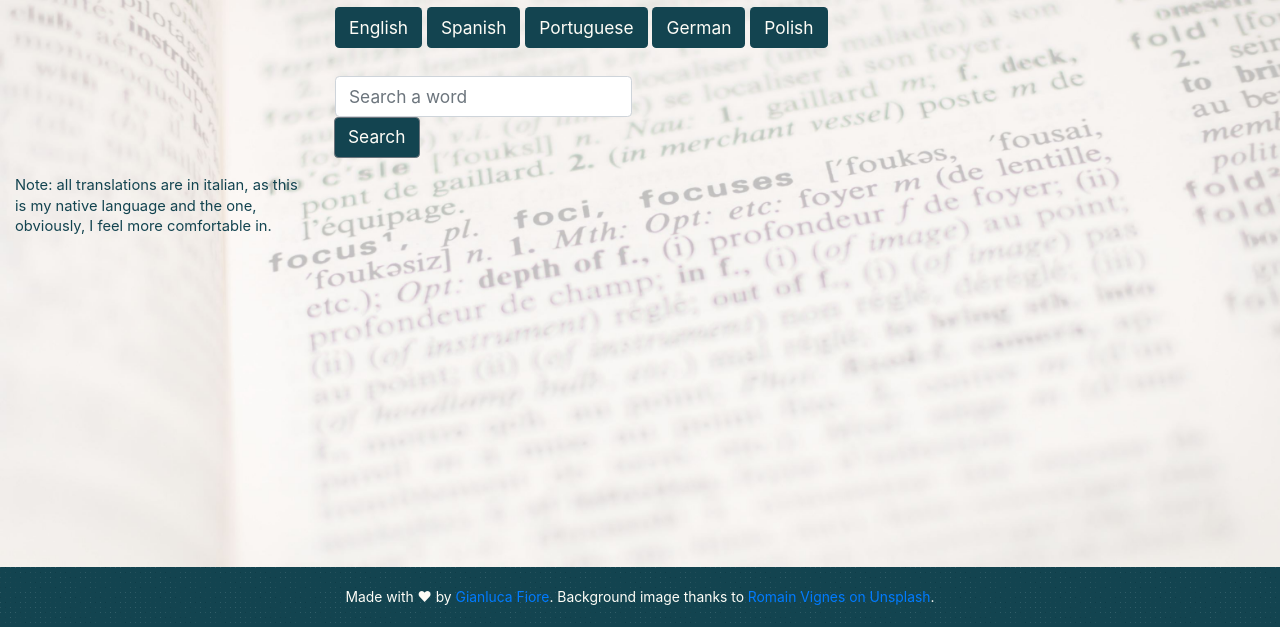
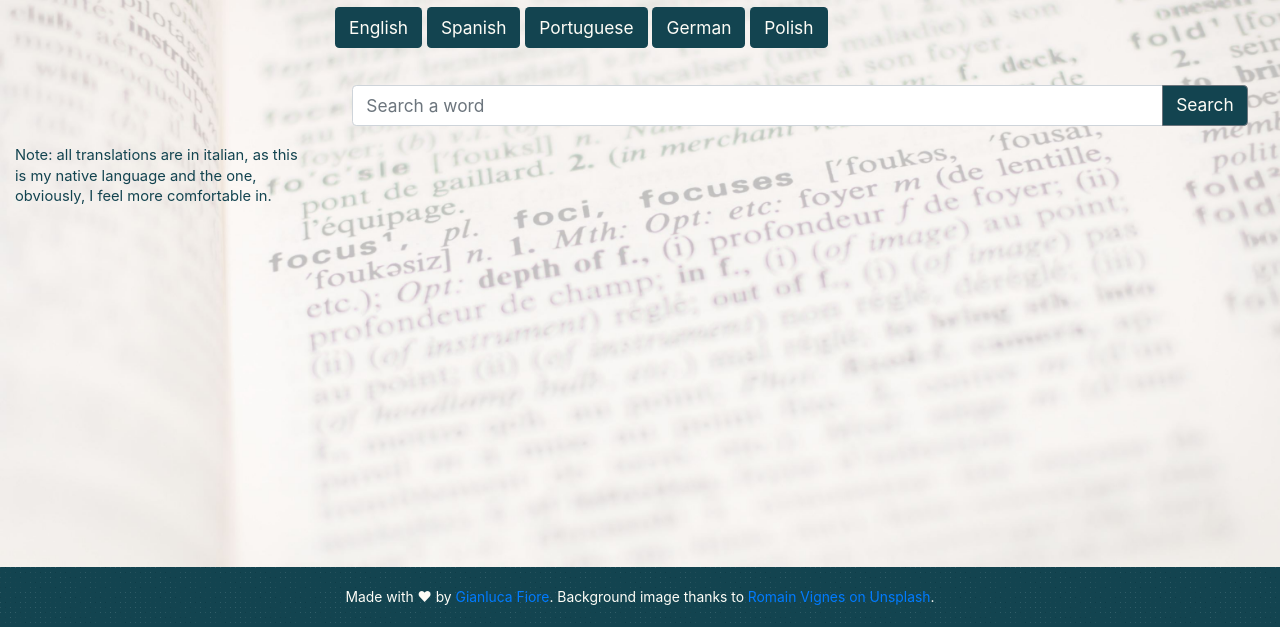
Before and after one commit to Donearm/selfdictionary, a website: page index.html in a window 1280 px wide. Shown: the part 173-800 px from the top of the page. Drawn offline with nearby package versions, Linux system fonts and the light colour scheme.

Commit message:
classes in the form tag to have the form span the whole width

```diff
--- a/index.html
+++ b/index.html
@@ -56,8 +56,8 @@
     <!-- search row -->
     <div class="row" id="searchrow">
       <div class="col-lg-3 left-column"></div>
-      <div class="col center-column input-group">
-        <form action="/lookup" method="POST">
+      <div class="col center-column">
+        <form action="/lookup" method="POST" class="input-group form-control-lg">
           <input type="text" class="form-control input-lg"
                              placeholder="Search a word"
                              aria-label="Search a word" />
```
